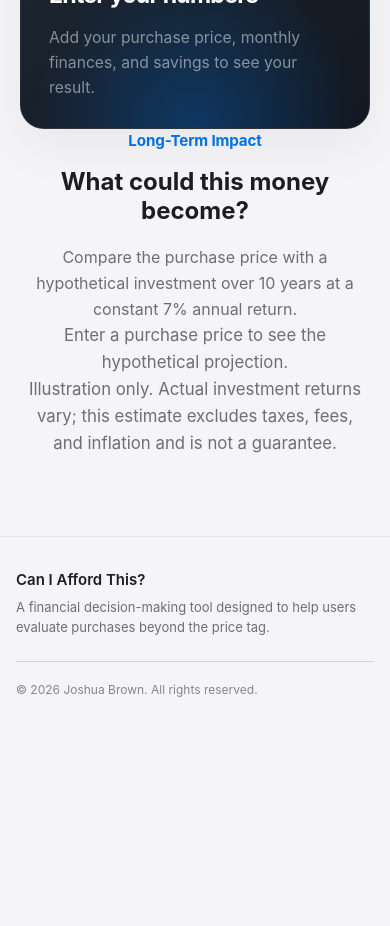
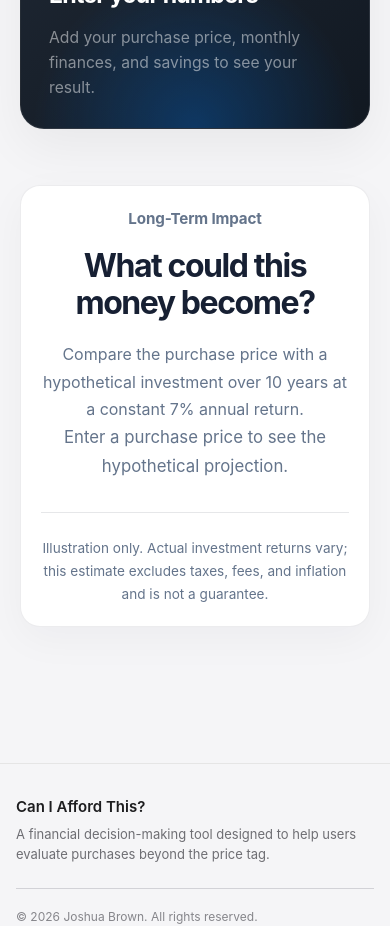
Before and after one commit to fejide/affordability-calculator, a React (Vite) app: page /calculator in a window 390 px wide. Shown: the part 2800-3726 px from the top of the page. Before the commit the page ends 3531 px from the top, so only its background shows below. Built offline with nearby package versions, Linux system fonts and the light colour scheme.

Commit message:
fix: center long-term impact label
Signed-off-by: Joshua Brown <97815918+fejide@users.noreply.github.com>

```diff
--- a/src/index.css
+++ b/src/index.css
@@ -1653,3 +1653,137 @@ main {
     text-align: left;
   }
 }
+
+/* =========================================================
+   STEP 7F PART 3 — OPPORTUNITY COST SECTION
+   ========================================================= */
+
+.opportunity-cost-section {
+  width: 100%;
+  max-width: 1200px;
+  margin: 5rem auto;
+  padding: 3rem;
+  border-radius: 28px;
+  background: #ffffff;
+  border: 1px solid rgba(15, 23, 42, 0.08);
+  box-shadow: 0 12px 40px rgba(15, 23, 42, 0.04);
+}
+
+/* =========================================================
+   LONG-TERM IMPACT — CENTER SECTION LABEL
+   ========================================================= */
+
+.opportunity-cost-section .section-eyebrow {
+  width: 100%;
+  margin-bottom: 1rem;
+  text-align: center;
+}
+
+.opportunity-cost-section h2 {
+  margin: 0 0 1rem;
+  font-size: clamp(2rem, 4vw, 3rem);
+  font-weight: 700;
+  line-height: 1.15;
+  letter-spacing: -0.045em;
+  color: #172033;
+}
+
+.opportunity-cost-section>p {
+  max-width: 760px;
+  line-height: 1.7;
+  color: #64748b;
+}
+
+/* Financial breakdown */
+
+.opportunity-cost-breakdown {
+  display: grid;
+  gap: 0;
+  margin-top: 2rem;
+}
+
+.opportunity-cost-row {
+  display: flex;
+  align-items: center;
+  justify-content: space-between;
+  gap: 2rem;
+  padding: 1.5rem 0;
+  border-bottom: 1px solid rgba(15, 23, 42, 0.1);
+}
+
+.opportunity-cost-row:last-child {
+  border-bottom: none;
+}
+
+.opportunity-cost-row>span {
+  font-size: 1rem;
+  font-weight: 600;
+  color: #475569;
+}
+
+.opportunity-cost-row strong {
+  flex-shrink: 0;
+  font-size: clamp(1.1rem, 2vw, 1.4rem);
+  font-weight: 700;
+  color: #172033;
+  text-align: right;
+  white-space: nowrap;
+}
+
+.opportunity-cost-row:nth-child(2) strong {
+  color: #24734b;
+}
+
+/* Financial disclaimer */
+
+.opportunity-cost-disclaimer {
+  margin-top: 2rem;
+  padding-top: 1.5rem;
+  border-top: 1px solid rgba(15, 23, 42, 0.1);
+  font-size: 0.85rem;
+  line-height: 1.7;
+  color: #64748b;
+}
+
+/* =========================================================
+   RESPONSIVE DESIGN
+   ========================================================= */
+
+@media (max-width: 768px) {
+  .opportunity-cost-section {
+    margin: 3.5rem auto;
+    padding: 1.75rem;
+    border-radius: 20px;
+  }
+
+  .opportunity-cost-row {
+    align-items: flex-start;
+    flex-direction: column;
+    gap: 0.65rem;
+  }
+
+  .opportunity-cost-row strong {
+    text-align: left;
+  }
+}
+
+@media (max-width: 480px) {
+  .opportunity-cost-section {
+    padding: 1.25rem;
+  }
+
+  .opportunity-cost-section h2 {
+    font-size: 2rem;
+  }
+}
+
+/* =========================================================
+   FIX — CENTER LONG-TERM IMPACT LABEL
+   ========================================================= */
+
+.calculator-page .opportunity-cost-section>.section-eyebrow {
+  display: block;
+  width: 100%;
+  margin: 0 auto 1rem;
+  text-align: center !important;
+}
```
